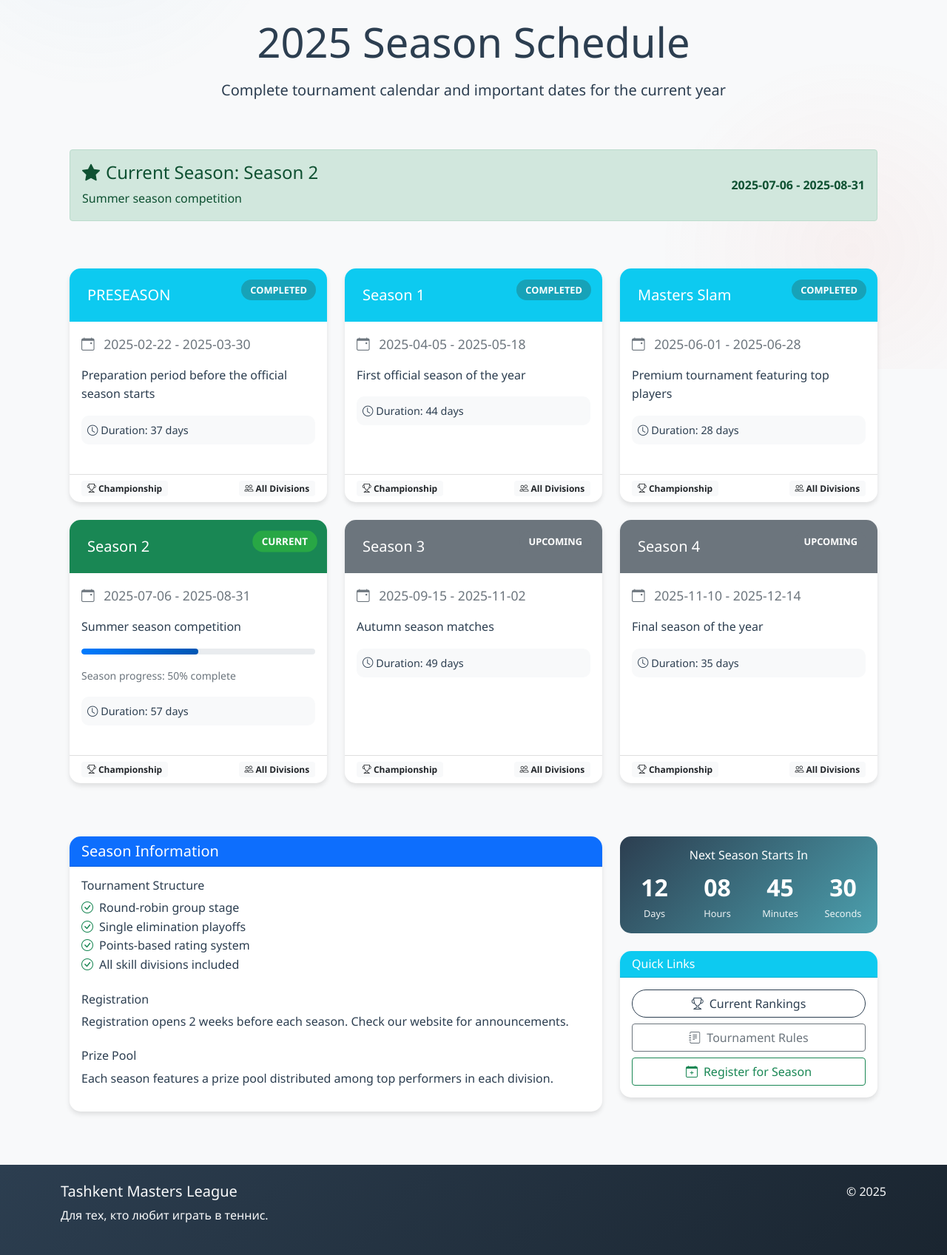
After one commit to gozik/masters-league, a Flask app: page /schedule in a window 1280 px wide. The commit adds this page. Shown: the part 301-1998 px from the top of the page at 74% size. Run offline with Flask 3, Linux system fonts and the light colour scheme; some libraries are stand-ins or nearby versions.

Commit message:
Add basic year schedule

```diff
--- a/app.py
+++ b/app.py
@@ -5,7 +5,6 @@ from extensions import db
 import json
 from datetime import datetime
 import os
-
 
 
 
@@ -99,6 +98,79 @@ def show_regulations():
     return render_template('regulations.html')
 
 
+@app.template_filter('to_date')
+def to_date_filter(date_string):
+    try:
+        return datetime.strptime(date_string, '%Y-%m-%d').date()
+    except:
+        return None
+
+
+
+@app.route('/schedule')
+def show_schedule():
+    # Season data - you can also move this to a database later
+    seasons = [
+        {
+            'name': 'PRESEASON',
+            'start_date': '2025-02-22',
+            'end_date': '2025-03-30',
+            'status': 'upcoming',
+            'description': 'Preparation period before the official season starts'
+        },
+        {
+            'name': 'Season 1',
+            'start_date': '2025-04-05',
+            'end_date': '2025-05-18',
+            'status': 'upcoming',
+            'description': 'First official season of the year'
+        },
+        {
+            'name': 'Masters Slam',
+            'start_date': '2025-06-01',
+            'end_date': '2025-06-28',
+            'status': 'upcoming',
+            'description': 'Premium tournament featuring top players'
+        },
+        {
+            'name': 'Season 2',
+            'start_date': '2025-07-06',
+            'end_date': '2025-08-31',
+            'status': 'upcoming',
+            'description': 'Summer season competition'
+        },
+        {
+            'name': 'Season 3',
+            'start_date': '2025-09-15',
+            'end_date': '2025-11-02',
+            'status': 'upcoming',
+            'description': 'Autumn season matches'
+        },
+        {
+            'name': 'Season 4',
+            'start_date': '2025-11-10',
+            'end_date': '2025-12-14',
+            'status': 'upcoming',
+            'description': 'Final season of the year'
+        }
+    ]
+
+    # Calculate current season status
+    current_date = datetime.now().date()
+    for season in seasons:
+        start = datetime.strptime(season['start_date'], '%Y-%m-%d').date()
+        end = datetime.strptime(season['end_date'], '%Y-%m-%d').date()
+
+        if start <= current_date <= end:
+            season['status'] = 'current'
+        elif current_date > end:
+            season['status'] = 'completed'
+        elif current_date < start:
+            season['status'] = 'upcoming'
+
+    return render_template('schedule.html', seasons=seasons, current_year=2025)
+
+
 if __name__ == '__main__':
     with app.app_context():
         db.create_all()
--- a/templates/base.html
+++ b/templates/base.html
@@ -40,7 +40,7 @@
                                 <a class="nav-link" href="/regulations">Регламент</a>
                             </li>
                             <li class="nav-item">
-                                <a class="nav-link" href="/">Календарь</a>
+                                <a class="nav-link" href="/schedule">Календарь</a>
                             </li>
                             <li class="nav-item">
                                 <a class="nav-link" href="/results">Результаты</a>
@@ -57,7 +57,7 @@
             </nav>
             <div class="hero-content text-center">
                 <h1 class="hero-title">Теннисная лига</h1>
-                <p class="hero-subtitle">Для игроков Ташкента всех уровней</p>
+                <p class="hero-subtitle">Для игроков всех уровней из Ташкента</p>
             </div>
         </div>
     </header>
--- a/templates/regulations.html
+++ b/templates/regulations.html
@@ -159,11 +159,13 @@
                             <li>К участию допускаются игроки любого уровня.</li>
                             <li>Минимальный возраст для участия в лиге - 16 лет.</li>
                             <li>Регистрируясь в лигу, игрок подтверждает свою доступность в Ташкенте в течение сезона (не менее 50% периода).</li>
+                            <li>Регистрация на сезон начинается за неделю до старта сезона.</li>
+                            <li>Возможна поздняя регистрация в начатый сезон, крайняя дата поздней регистрации фиксируется в регламенте сезона.</li>
                         </ul>
                         <h5>4.2 Допуск к дивизионам</h5>
                         <ul>
                             <li>Дивизион участника определяется по итогам предыдущих выступлений в лиге.</li>
-                            <li>Для новых игроков возможна выдача организатором wild card.</li>
+                            <li>Для новых игроков возможна выдача организатором Wild Card по запросу участника.</li>
                             <li>Возможные основания для выдачи WC: <ol>
                                 <li>Победители турнирных матчей (любых организаторов) против игроков уровня соответствующего дивизиона (за период последнего сезона).</li>
                                 <li>С соответствующим рейтингом Raketo (при условии калибровки и наличия игр за период последнего сезона против других участников лиги).</li>
--- a/templates/results.html
+++ b/templates/results.html
@@ -18,7 +18,7 @@
 {% endblock %}
 
 {% block content %}
-<h1 class="mb-4">Player Results</h1>
+<h1 class="mb-4">Итоги сезонов</h1>
 
 <div class="mb-4">
     <div class="btn-group" role="group">
--- /dev/null
+++ b/templates/schedule.html
@@ -0,0 +1,295 @@
+{% extends "base.html" %}
+
+{% block title %}Season Schedule - Tennis Ratings{% endblock %}
+
+{% block head %}
+<style>
+    .season-card {
+        transition: transform 0.3s ease, box-shadow 0.3s ease;
+        border: none;
+        border-radius: 15px;
+        overflow: hidden;
+    }
+
+    .season-card:hover {
+        transform: translateY(-5px);
+    }
+
+    .season-header {
+        padding: 1.5rem;
+        color: white;
+        font-weight: 600;
+    }
+
+    .season-status {
+        position: absolute;
+        top: 15px;
+        right: 15px;
+        padding: 0.25rem 0.75rem;
+        border-radius: 20px;
+        font-size: 0.8rem;
+        font-weight: 600;
+    }
+
+    .status-upcoming {
+        background-color: #6c757d;
+        color: white;
+    }
+
+    .status-current {
+        background-color: #28a745;
+        color: white;
+        animation: pulse 2s infinite;
+    }
+
+    .status-completed {
+        background-color: #17a2b8;
+        color: white;
+    }
+
+    .season-dates {
+        font-size: 1.1rem;
+        font-weight: 500;
+        color: #6c757d;
+    }
+
+    .season-duration {
+        background-color: #f8f9fa;
+        padding: 0.5rem;
+        border-radius: 10px;
+        font-size: 0.9rem;
+    }
+
+    .progress-bar {
+        height: 8px;
+        border-radius: 4px;
+        background-color: #e9ecef;
+    }
+
+    .progress-fill {
+        height: 100%;
+        border-radius: 4px;
+        background: linear-gradient(90deg, #007bff, #0056b3);
+    }
+
+    .countdown {
+        background: linear-gradient(135deg, #2c3e50, #4ca1af);
+        color: white;
+        padding: 1rem;
+        border-radius: 15px;
+        text-align: center;
+    }
+
+    .countdown-number {
+        font-size: 2rem;
+        font-weight: 700;
+    }
+
+    .countdown-label {
+        font-size: 0.8rem;
+        opacity: 0.9;
+    }
+
+    @keyframes pulse {
+        0% { transform: scale(1); }
+        50% { transform: scale(1.05); }
+        100% { transform: scale(1); }
+    }
+
+    .calendar-icon {
+        width: 20px;
+        height: 20px;
+        margin-right: 0.5rem;
+    }
+</style>
+{% endblock %}
+
+{% block content %}
+<div class="container">
+    <!-- Page Header -->
+    <div class="row mb-5">
+        <div class="col-12 text-center">
+            <h1 class="display-4 mb-3">2025 Season Schedule</h1>
+            <p class="lead">Complete tournament calendar and important dates for the current year</p>
+        </div>
+    </div>
+
+    <!-- Current Season Highlight -->
+    <div class="row mb-5">
+        <div class="col-12">
+            {% set current_season = seasons|selectattr('status', 'equalto', 'current')|first %}
+            {% if current_season %}
+            <div class="alert alert-success">
+                <div class="row align-items-center">
+                    <div class="col-md-8">
+                        <h4 class="alert-heading">
+                            <i class="bi bi-star-fill me-2"></i>Current Season: {{ current_season.name }}
+                        </h4>
+                        <p class="mb-0">{{ current_season.description }}</p>
+                    </div>
+                    <div class="col-md-4 text-md-end">
+                        <strong>{{ current_season.start_date }} - {{ current_season.end_date }}</strong>
+                    </div>
+                </div>
+            </div>
+            {% else %}
+            <div class="alert alert-info">
+                <h4 class="alert-heading">
+                    <i class="bi bi-info-circle me-2"></i>Off-Season
+                </h4>
+                <p class="mb-0">No active season at the moment. Check back soon for upcoming events!</p>
+            </div>
+            {% endif %}
+        </div>
+    </div>
+
+    <!-- Seasons Grid -->
+    <div class="row">
+        {% for season in seasons %}
+        <div class="col-lg-6 col-xl-4 mb-4">
+            <div class="card season-card h-100">
+                <div class="season-header
+                    {% if season.status == 'current' %}bg-success
+                    {% elif season.status == 'completed' %}bg-info
+                    {% else %}bg-secondary{% endif %}">
+                    <h5 class="card-title mb-0">{{ season.name }}</h5>
+                    <span class="season-status
+                        {% if season.status == 'current' %}status-current
+                        {% elif season.status == 'completed' %}status-completed
+                        {% else %}status-upcoming{% endif %}">
+                        {{ season.status|upper }}
+                    </span>
+                </div>
+
+                <div class="card-body">
+                    <div class="season-dates mb-3">
+                        <i class="bi bi-calendar-event calendar-icon"></i>
+                        {{ season.start_date }} - {{ season.end_date }}
+                    </div>
+
+                    <p class="card-text">{{ season.description }}</p>
+
+                    {% if season.status == 'current' %}
+                    <div class="progress-bar mb-3">
+                        <div class="progress-fill" style="width: 50%;"></div>
+                    </div>
+                    <small class="text-muted">Season progress: 50% complete</small>
+                    {% endif %}
+
+                    <div class="season-duration mt-3">
+                        <i class="bi bi-clock"></i>
+                        Duration: {{ ((season.end_date|string|to_date - season.start_date|string|to_date).days + 1) }} days
+                    </div>
+                </div>
+
+                <div class="card-footer bg-transparent">
+                    <div class="d-flex justify-content-between">
+                        <span class="badge bg-light text-dark">
+                            <i class="bi bi-trophy"></i> Championship
+                        </span>
+                        <span class="badge bg-light text-dark">
+                            <i class="bi bi-people"></i> All Divisions
+                        </span>
+                    </div>
+                </div>
+            </div>
+        </div>
+        {% endfor %}
+    </div>
+
+    <!-- Additional Information -->
+    <div class="row mt-5">
+        <div class="col-lg-8">
+            <div class="card">
+                <div class="card-header bg-primary text-white">
+                    <h5 class="mb-0">Season Information</h5>
+                </div>
+                <div class="card-body">
+                    <h6>Tournament Structure</h6>
+                    <ul class="list-unstyled">
+                        <li><i class="bi bi-check-circle text-success me-2"></i>Round-robin group stage</li>
+                        <li><i class="bi bi-check-circle text-success me-2"></i>Single elimination playoffs</li>
+                        <li><i class="bi bi-check-circle text-success me-2"></i>Points-based rating system</li>
+                        <li><i class="bi bi-check-circle text-success me-2"></i>All skill divisions included</li>
+                    </ul>
+
+                    <h6 class="mt-4">Registration</h6>
+                    <p>Registration opens 2 weeks before each season. Check our website for announcements.</p>
+
+                    <h6 class="mt-4">Prize Pool</h6>
+                    <p>Each season features a prize pool distributed among top performers in each division.</p>
+                </div>
+            </div>
+        </div>
+
+        <div class="col-lg-4">
+            <div class="countdown mb-4">
+                <h6>Next Season Starts In</h6>
+                <div class="row text-center">
+                    <div class="col-3">
+                        <div class="countdown-number">12</div>
+                        <div class="countdown-label">Days</div>
+                    </div>
+                    <div class="col-3">
+                        <div class="countdown-number">08</div>
+                        <div class="countdown-label">Hours</div>
+                    </div>
+                    <div class="col-3">
+                        <div class="countdown-number">45</div>
+                        <div class="countdown-label">Minutes</div>
+                    </div>
+                    <div class="col-3">
+                        <div class="countdown-number">30</div>
+                        <div class="countdown-label">Seconds</div>
+                    </div>
+                </div>
+            </div>
+
+            <div class="card">
+                <div class="card-header bg-info text-white">
+                    <h6 class="mb-0">Quick Links</h6>
+                </div>
+                <div class="card-body">
+                    <div class="d-grid gap-2">
+                        <a href="/ratings" class="btn btn-outline-primary">
+                            <i class="bi bi-trophy me-2"></i>Current Rankings
+                        </a>
+                        <a href="/regulations" class="btn btn-outline-secondary">
+                            <i class="bi bi-journal-text me-2"></i>Tournament Rules
+                        </a>
+                        <a href="#" class="btn btn-outline-success">
+                            <i class="bi bi-calendar-plus me-2"></i>Register for Season
+                        </a>
+                    </div>
+                </div>
+            </div>
+        </div>
+    </div>
+</div>
+{% endblock %}
+
+{% block scripts %}
+<script>
+document.addEventListener('DOMContentLoaded', function() {
+    // Countdown timer functionality
+    function updateCountdown() {
+        // This would normally calculate time until next season
+        // For now, it's a static display
+        console.log("Countdown would update here");
+    }
+
+    // Update countdown every second
+    setInterval(updateCountdown, 1000);
+    updateCountdown();
+
+    // Add click handlers to season cards
+    document.querySelectorAll('.season-card').forEach(card => {
+        card.addEventListener('click', function() {
+            const seasonName = this.querySelector('.card-title').textContent;
+            console.log('Selected season:', seasonName);
+            // You could add a modal or redirect to season details
+        });
+    });
+});
+</script>
+{% endblock %}
```
